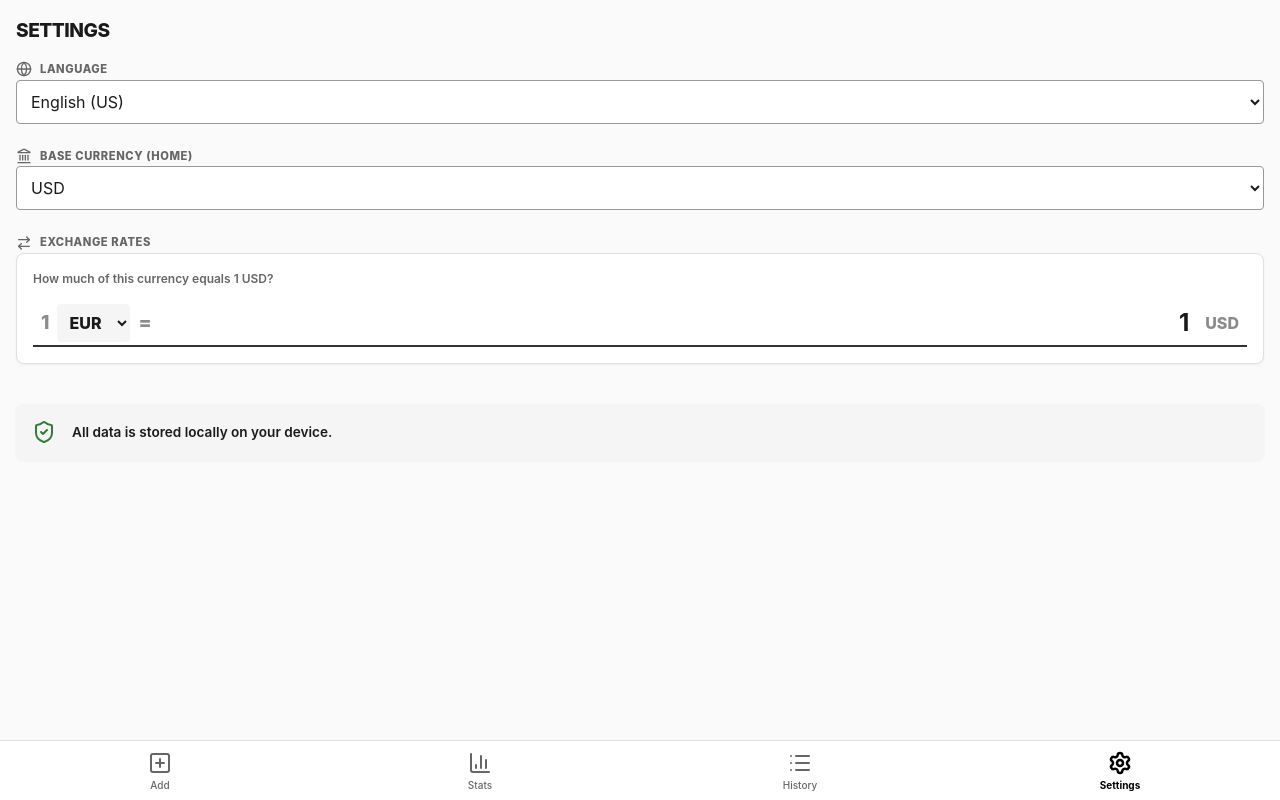
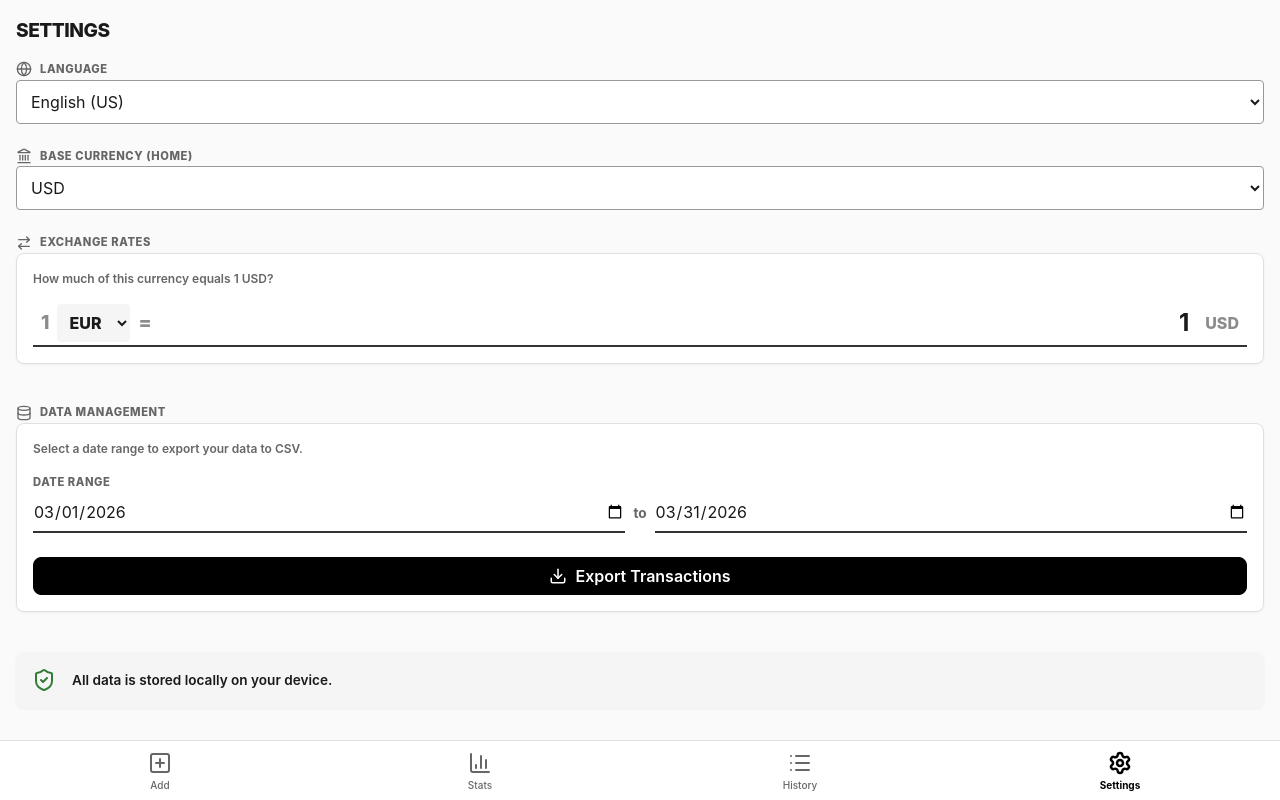
Before and after one commit to gabstevens/pocket-pilot, a React (Vite) app: page /settings in a window 1280 px wide. Built offline with nearby package versions, Linux system fonts and the light colour scheme.

Commit message:
Settings: Move CSV export to settings with date range selector

```diff
--- a/src/components/Dashboard.tsx
+++ b/src/components/Dashboard.tsx
@@ -1,7 +1,7 @@
 import React, { useState, useMemo } from 'react';
 import { useTransactions } from '../hooks/useTransactions';
-import { exportTransactionsToCSV, downloadCSV, parseCSV } from '../utils/csv';
-import { Download, Upload, Info } from 'lucide-react';
+import { parseCSV } from '../utils/csv';
+import { Upload, Info } from 'lucide-react';
 import { useSearchParams } from 'react-router-dom';
 import DateRangePicker from './DateRangePicker';
 import type { Transaction } from '../types';
@@ -47,12 +47,6 @@ const Dashboard: React.FC = () => {
       { income: 0, expense: 0, balance: 0 }
     );
   }, [filteredTransactions, baseCurrency, exchangeRates]);
-
-  const handleExport = () => {
-    const csv = exportTransactionsToCSV(transactions);
-    downloadCSV(csv, `pocket-pilot-backup-${new Date().toISOString().split('T')[0]}.csv`);
-    addToast(t('common.exported'), 'success');
-  };
 
   const handleImport = async (e: React.ChangeEvent<HTMLInputElement>) => {
     const file = e.target.files?.[0];
@@ -146,15 +140,10 @@ const Dashboard: React.FC = () => {
 
       <div style={{ marginTop: 'var(--spacing-xl)' }}>
         <h3>{t('dashboard.management')}</h3>
-        <div className="flex gap-md">
-          <button onClick={handleExport} className="flex-1" style={buttonStyle}>
-            <Download size={18} /> {t('dashboard.export')}
-          </button>
-          <label className="flex-1" style={buttonStyle}>
-            <Upload size={18} /> {t('dashboard.import')}
-            <input type="file" accept=".csv" onChange={handleImport} style={{ display: 'none' }} />
-          </label>
-        </div>
+        <label style={buttonStyle}>
+          <Upload size={18} /> {t('dashboard.import')}
+          <input type="file" accept=".csv" onChange={handleImport} style={{ display: 'none' }} />
+        </label>
       </div>
     </div>
   );
--- a/src/components/Settings.tsx
+++ b/src/components/Settings.tsx
@@ -1,11 +1,21 @@
 import React, { useState, useId } from 'react';
 import { useTransactions } from '../hooks/useTransactions';
-import { Globe, ShieldCheck, Landmark, ArrowRightLeft } from 'lucide-react';
+import { Globe, ShieldCheck, Landmark, ArrowRightLeft, Database, Download } from 'lucide-react';
 import { COMMON_CURRENCIES } from '../constants';
+import DateRangePicker from './DateRangePicker';
+import { exportTransactionsToCSV, downloadCSV } from '../utils/csv';
 
 const Settings: React.FC = () => {
-  const { language, baseCurrency, exchangeRates, dispatch, t } = useTransactions();
+  const { language, baseCurrency, exchangeRates, transactions, dispatch, t, addToast } = useTransactions();
   const idPrefix = useId();
+
+  const now = new Date();
+  const firstDay = new Date(now.getFullYear(), now.getMonth(), 1).toISOString().split('T')[0];
+  const lastDay = new Date(now.getFullYear(), now.getMonth() + 1, 0).toISOString().split('T')[0];
+
+  const [startDate, setStartDate] = useState(firstDay);
+  const [endDate, setEndDate] = useState(lastDay);
+
   const [selectedCurrency, setSelectedCurrency] = useState(
     COMMON_CURRENCIES.find(c => c !== baseCurrency) || 'EUR'
   );
@@ -39,6 +49,22 @@ const Settings: React.FC = () => {
         payload: { currency: selectedCurrency, rate: 0 }
       });
     }
+  };
+
+  const handleExport = () => {
+    const filtered = transactions.filter(t => {
+      const dateOnly = t.date.split('T')[0];
+      return dateOnly >= startDate && dateOnly <= endDate;
+    });
+
+    if (filtered.length === 0) {
+      addToast(t('history.noTransactions'), 'info');
+      return;
+    }
+
+    const csv = exportTransactionsToCSV(filtered);
+    downloadCSV(csv, `pocket-pilot-export-${startDate}-to-${endDate}.csv`);
+    addToast(t('common.exported'), 'success');
   };
 
   return (
@@ -130,6 +156,35 @@ const Settings: React.FC = () => {
           </div>
         </div>
 
+        {/* Data Management & Export */}
+        <div className="form-group">
+          <label className="flex items-center gap-sm">
+            <Database size={16} /> {t('settings.dataManagement')}
+          </label>
+          <div className="card" style={{ padding: '16px' }}>
+            <p className="text-muted" style={{ fontSize: '0.75rem', marginBottom: '16px', fontWeight: 600 }}>
+              {t('settings.exportHelp')}
+            </p>
+
+            <DateRangePicker
+              startDate={startDate}
+              endDate={endDate}
+              onChange={(start, end) => {
+                setStartDate(start);
+                setEndDate(end);
+              }}
+            />
+
+            <button
+              onClick={handleExport}
+              className="btn-primary"
+              style={{ width: '100%', marginTop: '8px' }}
+            >
+              <Download size={18} /> {t('settings.export')}
+            </button>
+          </div>
+        </div>
+
         {/* Privacy Note */}
         <div className="card flex items-center gap-md" style={{ background: 'var(--accent-color)', border: 'none', marginTop: '0' }}>
           <ShieldCheck size={24} color="var(--success-color)" />
--- a/src/locales/en-US.json
+++ b/src/locales/en-US.json
@@ -58,6 +58,9 @@
     "baseCurrency": "Base Currency (Home)",
     "exchangeRates": "Exchange Rates",
     "rateHelp": "How much of this currency equals 1 {{base}}?",
+    "dataManagement": "Data Management",
+    "exportHelp": "Select a date range to export your data to CSV.",
+    "export": "Export Transactions",
     "dataPrivacy": "All data is stored locally on your device."
   }
 }
--- a/src/locales/it-IT.json
+++ b/src/locales/it-IT.json
@@ -58,6 +58,9 @@
     "baseCurrency": "Valuta Principale",
     "exchangeRates": "Tassi di Cambio",
     "rateHelp": "Quanto di questa valuta equivale a 1 {{base}}?",
+    "dataManagement": "Gestione Dati",
+    "exportHelp": "Seleziona un intervallo di date per esportare i tuoi dati in CSV.",
+    "export": "Esporta Transazioni",
     "dataPrivacy": "Tutti i dati sono memorizzati localmente sul tuo dispositivo."
   }
 }
```
